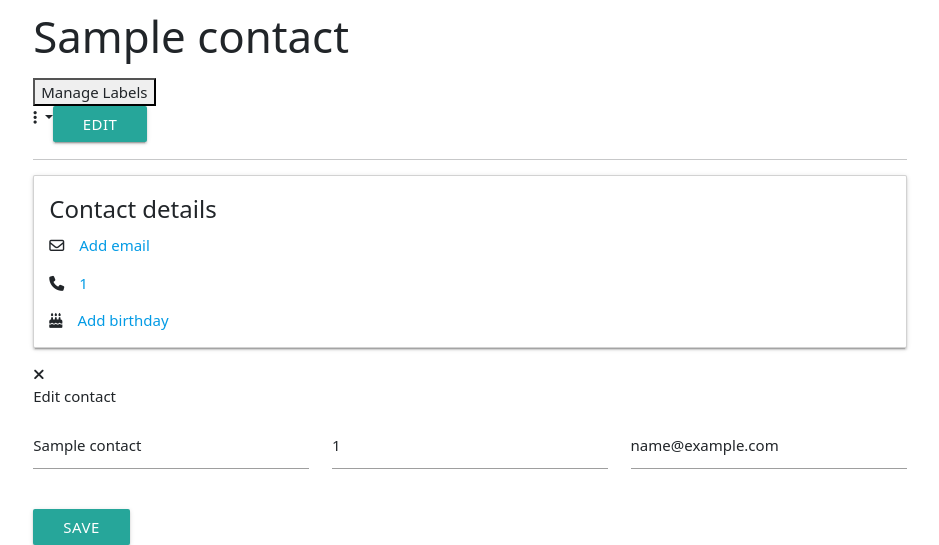
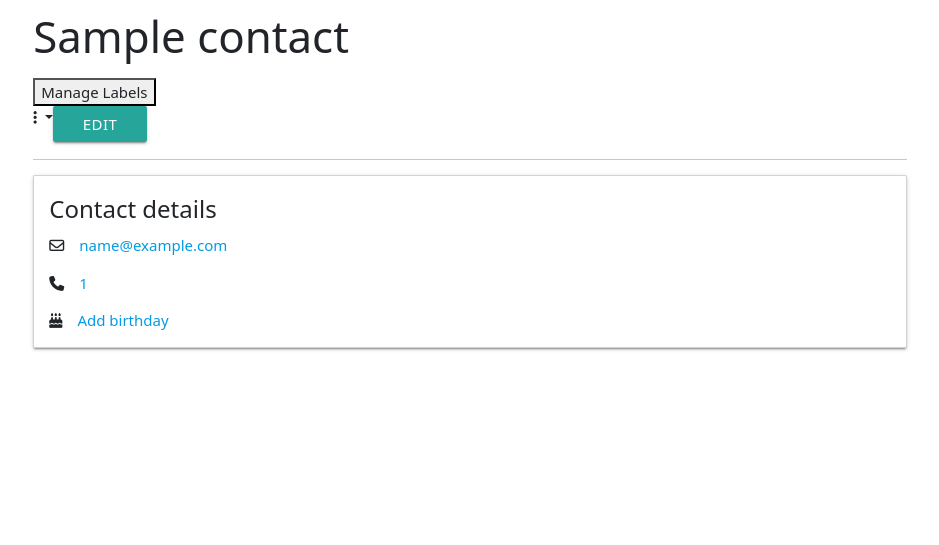
Before and after one commit to ajagyabeng/Javascript-Projects, a Flask app: page /person/1 in a window 1280 px wide. Shown: the part 343-888 px from the top of the page, without its empty margins (170-1109 px from the left). After the commit the page ends 694 px from the top, so only its background shows below. Run offline with Flask 2, Linux system fonts and the light colour scheme; tables that the repository leaves empty hold one stand-in row (values such as "Sample post"); parts of the project's set-up code (start-up, migrations or seed data) failed here and were passed over; some libraries are stand-ins or nearby versions.

Commit message:
Refactor code

```diff
--- a/Contact List/templates/person.html
+++ b/Contact List/templates/person.html
@@ -31,19 +31,26 @@
   <div class="card mb-3">
     <div class="card-body">
       <p class="card-title">Contact details</p>
-      <p class="card-text"><i class="fa-regular fa-envelope me-3"></i><a href="">Add email</a></p>
-      <p class="card-text"><i class="fa-solid fa-phone me-3"></i><a href="" id="phone-num">{{ contact.phone }}</a></p>
-      <p class="card-text"><i class="fa-solid fa-cake-candles me-3"></i><a href="">Add birthday</a></p>
+      {% if contact.email %}
+      <p class="card-text"><i class="fa-regular fa-envelope me-3"></i><a href="" id="email-display">{{ contact.email
+          }}</a></p>
+      {% else %}
+      <p class="card-text"><i class="fa-regular fa-envelope me-3"></i><a href="" id="email-display">Add email</a></p>
+      {% endif %}
+      <p class="card-text"><i class="fa-solid fa-phone me-3"></i><a href="" id="phone-display">{{ contact.phone }}</a>
+      </p>
+      <p class="card-text"><i class="fa-solid fa-cake-candles me-3"></i><a href="" id="bday-display">Add birthday</a>
+      </p>
     </div>
   </div>
 </div>
 <!-- EDIT FORM -->
-<div id="edit-form">
+<div id="edit-form-container">
   <div>
-    <i class="fa-solid fa-xmark"></i>
+    <a href="" id="cancel-edit"><i class="fa-solid fa-xmark"></i></a>
     <p>Edit contact</p>
   </div>
-  <form id="contact-form" action="" method="post">
+  <form id="edit-form" action="" method="post">
     {{ form.csrf_token }}
     <div class="form-group row">
       <div class="col">
```
